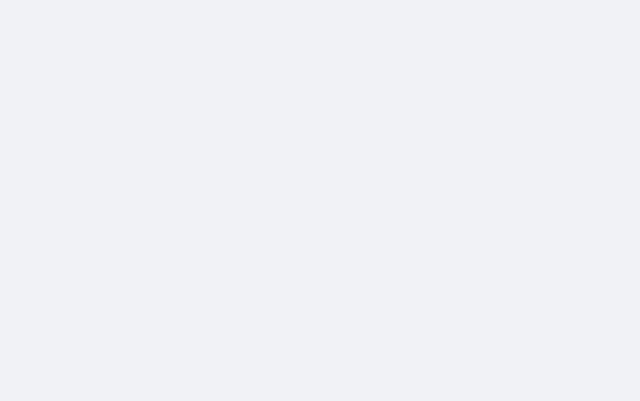
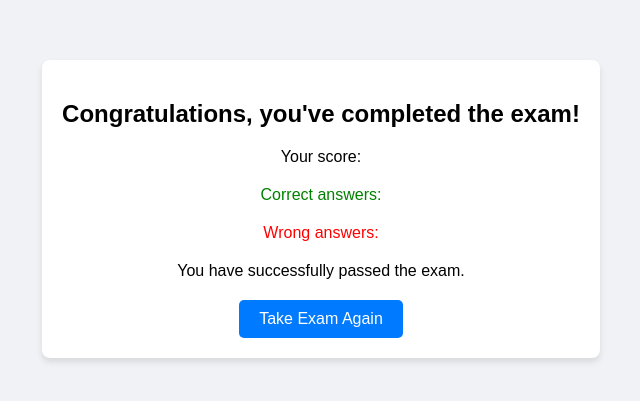
Before and after one commit to Siyad-S/online-exam-system-frontend, a React (Create React App) app: page /result in a window 1280 px wide. Before the commit this address had no page. Shown: the part 211-612 px from the top of the page, without its empty margins (319-959 px from the left). Built offline with nearby package versions, Linux system fonts and the light colour scheme.

Commit message:
fourth commit

```diff
--- a/package.json
+++ b/package.json
@@ -9,6 +9,7 @@
     "@testing-library/user-event": "^13.5.0",
     "axios": "^1.6.7",
     "formik": "^2.4.5",
+    "js-cookie": "^3.0.5",
     "react": "^18.2.0",
     "react-dom": "^18.2.0",
     "react-redux": "^9.1.0",
--- a/src/App.js
+++ b/src/App.js
@@ -2,6 +2,7 @@ import { Route, Routes } from "react-router-dom";
 import "./App.css";
 import Question from "./components/Question/Question";
 import User from "./components/User/User";
+import Result from "./components/Result/Result"
 
 function App() {
   return (
@@ -9,6 +10,7 @@ function App() {
       <Routes>
         <Route path="/" element={<User />} />
         <Route path="/question" element={<Question />} />
+        <Route path="/result" element={<Result />} />
       </Routes>
     </div>
   );
--- a/src/components/Question/Question.jsx
+++ b/src/components/Question/Question.jsx
@@ -4,12 +4,14 @@ import { useFormik } from "formik";
 import { useDispatch, useSelector } from "react-redux";
 import { getQuestion } from "../../redux/Slices/question";
 import { checkUserMark } from "../../redux/Slices/user";
+import { useNavigate } from "react-router-dom";
 
 const Question = () => {
   const dispatch = useDispatch();
   const allQuestions = useSelector((state) => state.questions.all.data);
   const [currentPage, setCurrentPage] = useState(0);
   const [answerData, setAnswerData] = useState([]);
+  const navigate = useNavigate();
 
   useEffect(() => {
     dispatch(getQuestion({ page: currentPage, pageSize }));
@@ -17,49 +19,16 @@ const Question = () => {
 
   const pageSize = allQuestions?.length;
   const totalPages = allQuestions ? allQuestions.length : 0;
-
   const formik = useFormik({
     initialValues: {},
     onSubmit: (values) => {
-      if (currentPage === totalPages - 1) {
-        dispatch(checkUserMark({ answers: answerData }));
-      }
+      dispatch(checkUserMark({ answers: answerData }));
+      navigate("/result")
     },
   });
 
   const handleNext = () => {
     if (currentPage < totalPages - 1) {
-      const answerKey = `answer${currentPage}`;
-      const questionId = allQuestions[currentPage]._id;
-
-      setAnswerData((prevData) => [
-        ...prevData,
-        {
-          answer: formik.values[answerKey],
-          questionId: questionId,
-        },
-      ]);
-
-      setCurrentPage(currentPage + 1);
-    }
-  };
-
-  const handleSubmit = () => {
-    if (currentPage === totalPages - 1) {
-      const answerKey = `answer${currentPage}`;
-      const questionId = allQuestions[currentPage]._id;
-
-      setAnswerData((prevData) => [
-        ...prevData,
-        {
-          answer: formik.values[answerKey],
-          questionId: questionId,
-        },
-      ]);
-
-      formik.handleSubmit();
-
-    } else {
       const answerKey = `answer${currentPage}`;
       const questionId = allQuestions[currentPage]._id;
 
@@ -81,11 +50,27 @@ const Question = () => {
     }
   };
 
-  console.log(answerData);
+  const handleSubmit = () => {
+    const answerKey = `answer${currentPage}`;
+    const questionId = allQuestions[currentPage]._id;
+
+    setAnswerData((prevData) => [
+      ...prevData,
+      {
+        answer: formik.values[answerKey],
+        questionId: questionId,
+      },
+    ]);
+
+      formik.handleSubmit();
+  };
+
+  console.log(currentPage);
+  console.log(totalPages);
 
   return (
     <div>
-      {allQuestions && allQuestions.length > 0 && currentPage < totalPages && (
+      {allQuestions && allQuestions.length > 0 && (
         <form id="questionForm" onSubmit={formik.handleSubmit}>
           <div key={currentPage}>
             <h2>Question {currentPage + 1}</h2>
@@ -120,15 +105,17 @@ const Question = () => {
               Previous
             </button>
 
-            <button
-              type={currentPage === totalPages - 1 ? "submit" : "button"}
-              id="nextBtn"
-              onClick={
-                currentPage !== totalPages - 1 ? handleNext : handleSubmit
-              }
-            >
-              {currentPage !== totalPages - 1 ? "Next" : "Submit Exam"}
-            </button>
+            {currentPage === totalPages - 1 && (
+              <button type="submit" id="nextBtn">
+                Submit Exam
+              </button>
+            )}
+
+            {currentPage !== totalPages - 1 && (
+              <button type="button" id="nextBtn" onClick={handleNext}>
+                Next
+              </button>
+            )}
           </div>
         </form>
       )}
--- a/src/components/Result/Result.css
+++ b/src/components/Result/Result.css
@@ -0,0 +1,37 @@
+.result_body {
+    font-family: Arial, sans-serif;
+    display: flex;
+    justify-content: center;
+    align-items: center;
+    height: 100vh;
+    background-color: #f0f2f5;
+}
+
+.success-message {
+    background: white;
+    padding: 20px;
+    border-radius: 8px;
+    box-shadow: 0 4px 6px rgba(0, 0, 0, 0.1);
+    text-align: center;
+}
+
+h2 {
+    margin-bottom: 20px;
+}
+
+p {
+    margin-bottom: 20px;
+}
+
+a {
+    display: inline-block;
+    padding: 10px 20px;
+    background-color: #007bff;
+    color: white;
+    text-decoration: none;
+    border-radius: 5px;
+}
+
+a:hover {
+    background-color: #0056b3;
+}
--- a/src/components/Result/Result.jsx
+++ b/src/components/Result/Result.jsx
@@ -0,0 +1,40 @@
+import React, { useEffect, useState } from "react";
+import "./Result.css";
+
+const Result = () => {
+  const [markNum, setMarkNum] = useState(null);
+  const [correctedNum, setCorrectedNum] = useState(null);
+  const [incorrectNum, setIncorrectNum] = useState(null);
+
+  useEffect(() => {
+    const mark = localStorage.getItem("mark");
+    const corrected = localStorage.getItem("corrected");
+    const incorrect = localStorage.getItem("incorrect");
+
+    setMarkNum(mark);
+    setCorrectedNum(corrected);
+    setIncorrectNum(incorrect);
+  }, []);
+
+  return (
+    <div className="result_body">
+      <div className="success-message">
+        <h2>Congratulations, you've completed the exam!</h2>
+        <p>
+          Your score: <span id="score">{markNum}</span>
+        </p>
+        <p style={{ color: "green" }}>
+          Correct answers:{" "}
+          <span id="correct-score">{correctedNum}</span>
+        </p>
+        <p style={{ color: "red" }}>
+          Wrong answers: <span id="wrong-score">{incorrectNum}</span>
+        </p>
+        <p>You have successfully passed the exam.</p>
+        <a href="/">Take Exam Again</a>
+      </div>
+    </div>
+  );
+};
+
+export default Result;
--- a/src/redux/Slices/user.js
+++ b/src/redux/Slices/user.js
@@ -16,7 +16,10 @@ export const postUser = createAsyncThunk("postUser", async ({userData}) => {
     try {
       const id = localStorage.getItem("userId")
       const response = await axios.put(`http://localhost:4444/user/${id}`, {answers});
-      console.log(response.data);
+      localStorage.setItem("mark", response.data.mark);
+      localStorage.setItem("corrected", response.data.corrected);
+      localStorage.setItem("incorrect", response.data.incorrect);
+      console.log(response.data.mark);
       return response.data;
     } catch (error) {
       console.log(error);
@@ -30,11 +33,15 @@ export const user = createSlice({
   initialState: {
     isError: false,
     all: [],
+    result: {}
   },
   reducers: {},
-//   extraReducers: (builder) => {
-
-//   },
+  extraReducers: (builder) => {
+    builder
+      .addCase(checkUserMark.fulfilled, (state, action) => {
+        state.result = action.payload
+      })
+  },
 });
 
 export default user.reducer;
```
Also changed, not shown: 1 other file (tests, documents, lock files or other folders).
